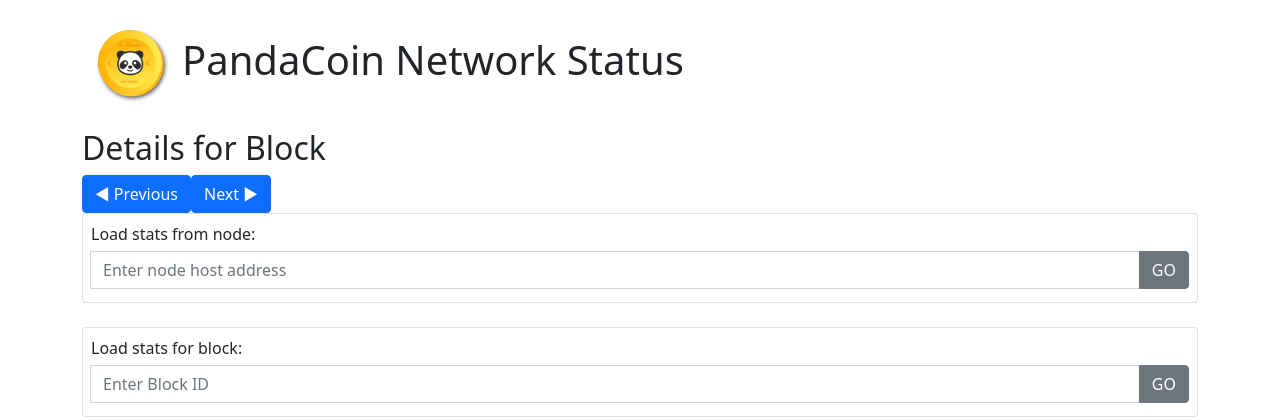
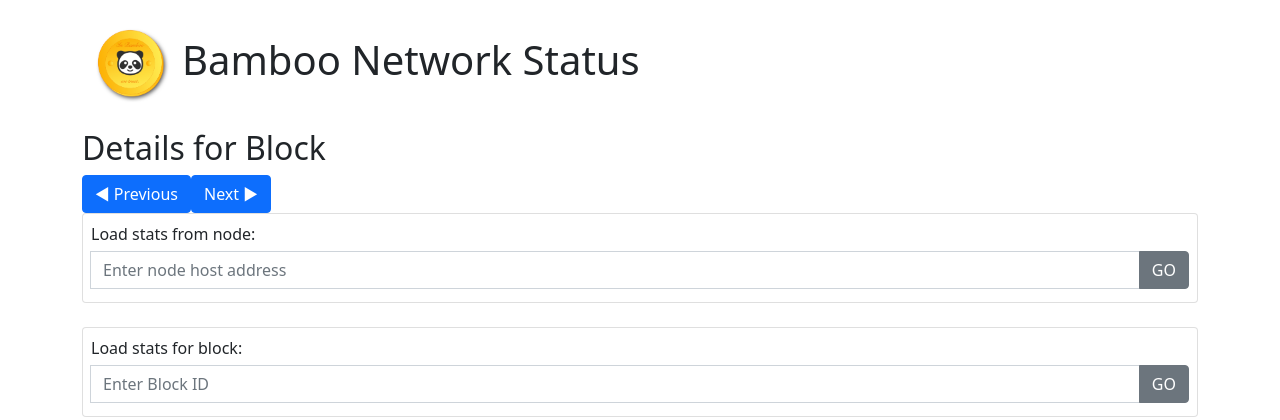
Before and after one commit to mr-pandabear/panda-website, a Flask app: template site/templates/block.html in a window 1280 px wide. Shown: the top 420 px of the page. Run offline with Flask 2, Linux system fonts and the light colour scheme; the template is opened without the code that fills it, so the values that code supplies are empty.

Commit message:
update name

```diff
--- a/site/templates/block.html
+++ b/site/templates/block.html
@@ -8,7 +8,7 @@
     <link href="static/grid.css" rel="stylesheet"/>
     <link href="https://cdn.jsdelivr.net/npm/bootstrap@5.1.3/dist/css/bootstrap.min.css" rel="stylesheet" integrity="sha384-1BmE4kWBq78iYhFldvKuhfTAU6auU8tT94WrHftjDbrCEXSU1oBoqyl2QvZ6jIW3" crossorigin="anonymous">
     <script src="https://cdn.jsdelivr.net/npm/bootstrap@5.1.3/dist/js/bootstrap.bundle.min.js" integrity="sha384-ka7Sk0Gln4gmtz2MlQnikT1wXgYsOg+OMhuP+IlRH9sENBO0LRn5q+8nbTov4+1p" crossorigin="anonymous"></script>
-    <title>PandaCoin Network</title>
+    <title>Bamboo Network</title>
 
     <style>
       .intro {
@@ -37,7 +37,7 @@
   <body class="py-4">
 <main>
   <div class="container">
-    <h1><a href="/"><img src="static/logo.png" width="100"/></a>PandaCoin Network Status</h1>
+    <h1><a href="/"><img src="static/logo.png" width="100"/></a>Bamboo Network Status</h1>
     <h2 class="mt-4">Details for Block {{info['id']}}</h2>
     <a href="?id={{info['id']-1}}&host={{info['url']}}"><button id="previous" class="btn btn-primary" type="button">◀ Previous</button></a><a href="?id={{info['id']+1}}&host={{info['url']}}"><button id="next" class="btn btn-primary" type="button">Next ▶</button></a>
     <form class="card p-2 searchbox">
--- a/site/templates/index.html
+++ b/site/templates/index.html
@@ -8,7 +8,7 @@
     <link href="static/grid.css" rel="stylesheet"/>
     <link href="https://cdn.jsdelivr.net/npm/bootstrap@5.1.3/dist/css/bootstrap.min.css" rel="stylesheet" integrity="sha384-1BmE4kWBq78iYhFldvKuhfTAU6auU8tT94WrHftjDbrCEXSU1oBoqyl2QvZ6jIW3" crossorigin="anonymous">
     <script src="https://cdn.jsdelivr.net/npm/bootstrap@5.1.3/dist/js/bootstrap.bundle.min.js" integrity="sha384-ka7Sk0Gln4gmtz2MlQnikT1wXgYsOg+OMhuP+IlRH9sENBO0LRn5q+8nbTov4+1p" crossorigin="anonymous"></script>
-    <title>PandaCoin Network</title>
+    <title>Bamboo Network</title>
 
     <style>
       .intro {
@@ -38,7 +38,7 @@
 
 <main>
   <div class="container">
-    <h1><img src="static/logo.png" width="100"/>PandaCoin Network Status</h1>
+    <h1><img src="static/logo.png" width="100"/>Bamboo Network Status</h1>
     {% if found_valid %}
     <div class="p-5 mb-4 bg-light rounded-3 intro">
       <div class="container-fluid py-5">
--- a/site/templates/wallet.html
+++ b/site/templates/wallet.html
@@ -8,7 +8,7 @@
     <link href="static/grid.css" rel="stylesheet"/>
     <link href="https://cdn.jsdelivr.net/npm/bootstrap@5.1.3/dist/css/bootstrap.min.css" rel="stylesheet" integrity="sha384-1BmE4kWBq78iYhFldvKuhfTAU6auU8tT94WrHftjDbrCEXSU1oBoqyl2QvZ6jIW3" crossorigin="anonymous">
     <script src="https://cdn.jsdelivr.net/npm/bootstrap@5.1.3/dist/js/bootstrap.bundle.min.js" integrity="sha384-ka7Sk0Gln4gmtz2MlQnikT1wXgYsOg+OMhuP+IlRH9sENBO0LRn5q+8nbTov4+1p" crossorigin="anonymous"></script>
-    <title>PandaCoin Network</title>
+    <title>Bamboo Network</title>
 
     <style>
       .intro {
@@ -37,7 +37,7 @@
   <body class="py-4">
 <main>
   <div class="container">
-    <h1><a href="/"><img src="static/logo.png" width="100"/></a>PandaCoin Network Status</h1>
+    <h1><a href="/"><img src="static/logo.png" width="100"/></a>Bamboo Network Status</h1>
     <form class="card p-2 searchbox">
       Load stats from node:
       <div class="input-group">
```
